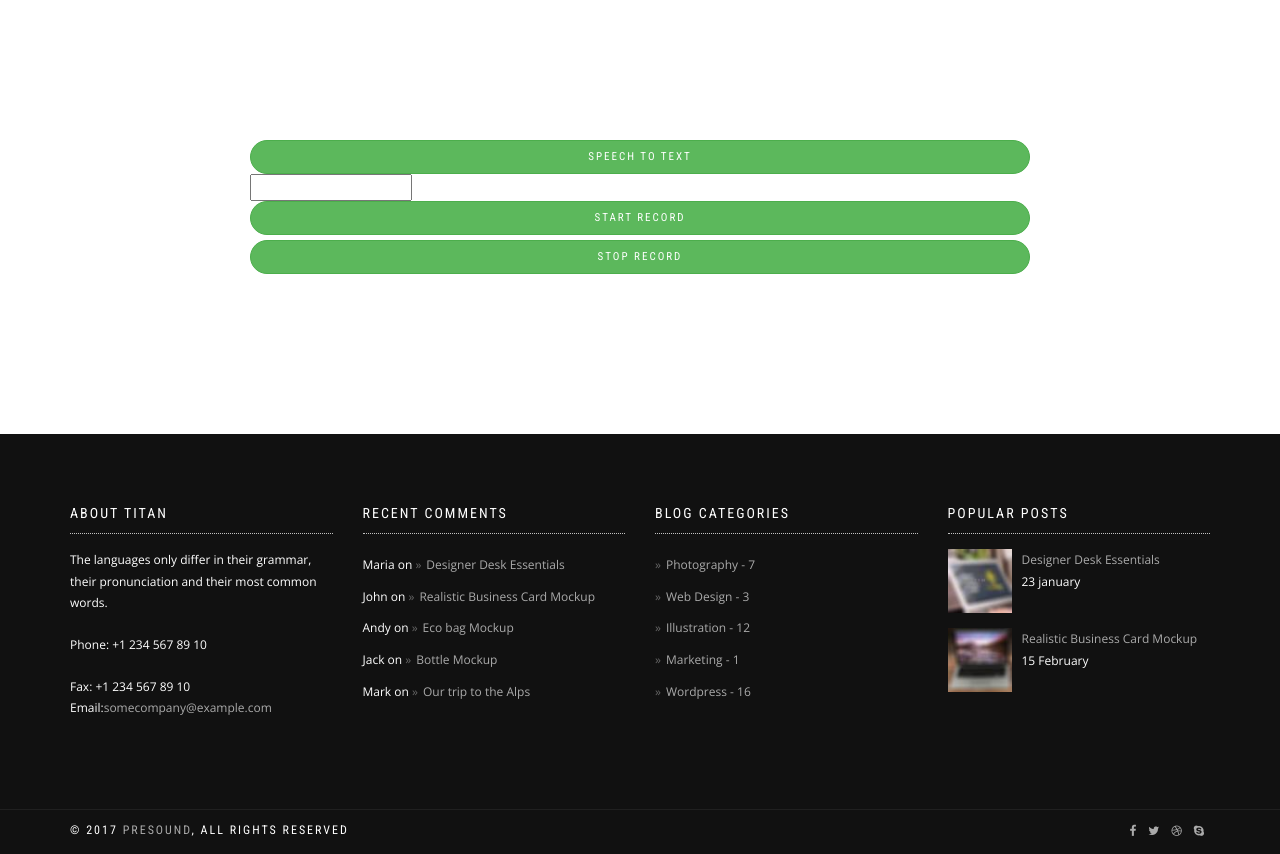
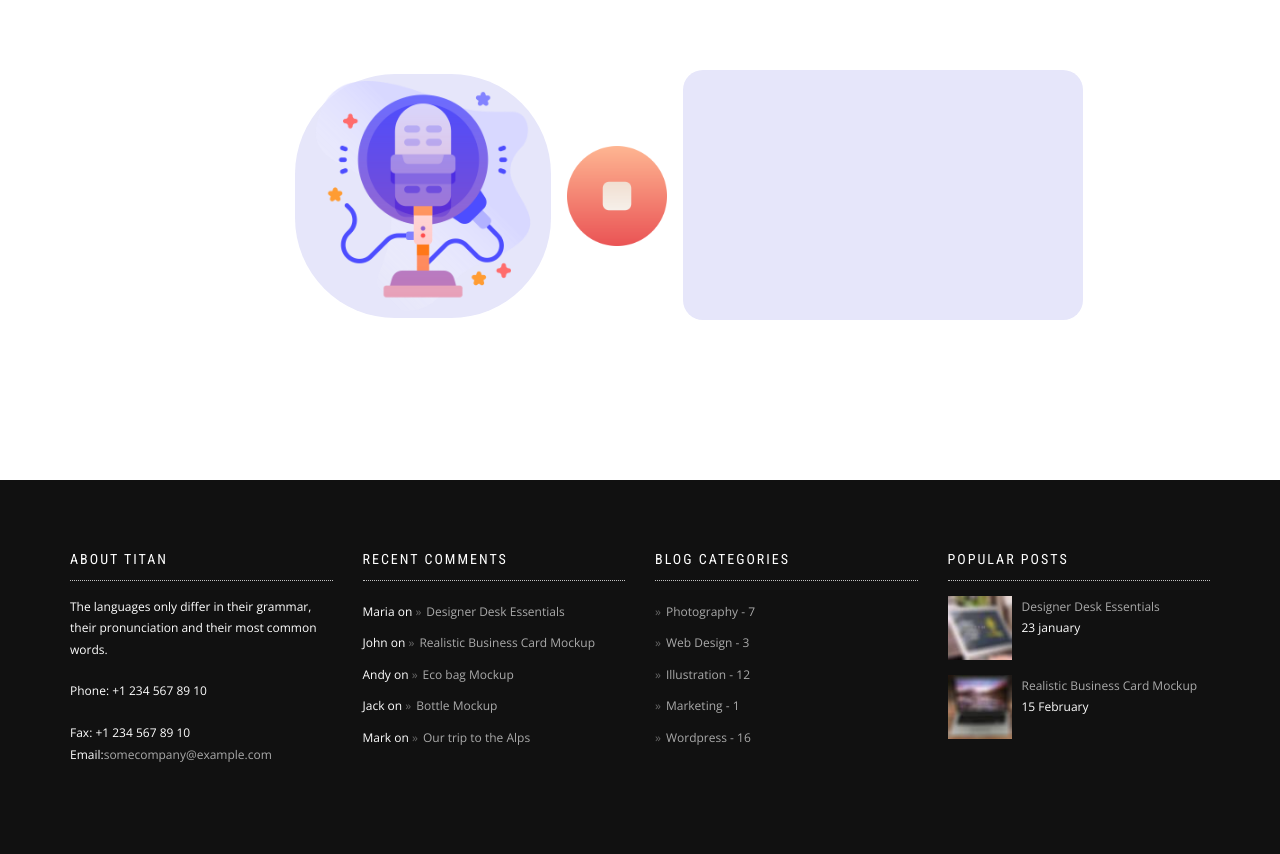
Before and after one commit to YAEJIN-JEONG/PreSound, a Flask app: page /stt.html in a window 1280 px wide. Shown: the part 372-1226 px from the top of the page. Run offline with Flask 2, Linux system fonts and the light colour scheme; style sheets or scripts are compiled from the project's sources; some libraries are stand-ins or nearby versions; some web fonts are replaced.

Commit message:
stt page css 설정

```diff
--- a/static/css/style.css
+++ b/static/css/style.css
@@ -647,12 +647,12 @@ a,
 	Buttons
 --------------------------------------------------------------*/
 .btn {
-  border-radius: 0;
   font-family: "Roboto Condensed", sans-serif;
   text-transform: uppercase;
   letter-spacing: 2px;
   font-size: 11px;
-  padding: 8px 37px;
+  border-radius: 100%;
+  /*padding: 8px 37px;*/
 }
 
 .btn.active.focus,
@@ -669,7 +669,7 @@ a,
 }
 
 .btn.btn-circle {
-  border-radius: 30px;
+  border-radius: 100px;
 }
 
 .btn.btn-w {
--- a/templates/stt.html
+++ b/templates/stt.html
@@ -89,19 +89,21 @@
         <section class="module">
             <div class="container">
                 <div class="row">
-                    <div class="col-sm-8 col-sm-offset-2">
-                        <div class="row">
+                    <div class= col-sm-offset-2"><!--col-sm-8-->
+                        <div class="row" style="margin-left: 240px;margin-top: -70px;">
                             <p>
-                                <button class="btn btn-success btn-circle btn-block" type="button">Speech to Text
+                                <button class="btn btn-circle" type="button" onclick="startSpeechRecognition();" style="background-color: lavender;">
+                                    <img src="{{ url_for('static', filename = 'mic1.png')}}" style="width:230px;"></button>
+                                <button class="btn btn-circle" type="button" onclick="endSpeechRecognition();"  style="background-color: white;">
+                                    <img src="{{ url_for('static', filename = 'stop2.png')}}" style="width:100px;">
                                 </button>
-                                <input type="text" id="speech_result"/>
-                                <button class="btn btn-success btn-circle btn-block" type="button"
-                                        onclick="startSpeechRecognition();">Start Record
-                                </button>
-                                <button class="btn btn-success btn-circle btn-block" type="button"
-                                        onclick="endSpeechRecognition();">Stop Record
-                                </button>
-                                <script>
+                                <input type="text" id="speech_result" style="height: 250px;width: 400px;border-radius: 20px;background-color: lavender; border: 0;"/>
+
+                                    <!--<button class="btn btn-circle" type="button"
+                                        onclick="startSpeechRecognition();"><img src="{{ url_for('static', filename = 'play-button.png')}}" style="width:200px;">
+                                </button>-->
+
+                                <script>s
                                     let recognition = null;
 
                                     function checkCompatibility() {
```
Also changed, not shown: static/mic1.png (added), static/stop1.png (added), static/stop2.png (added).
